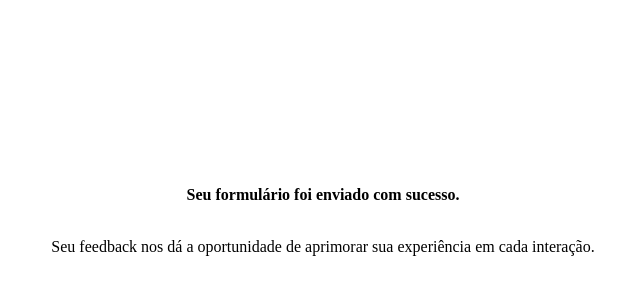
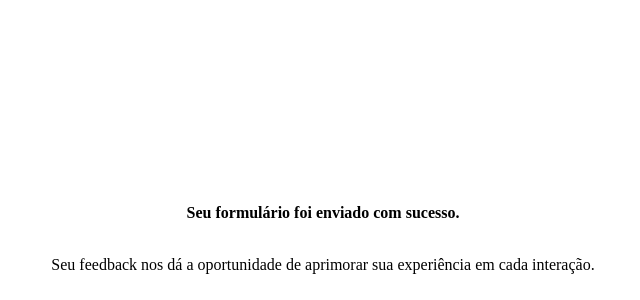
Before and after one commit to doaltoenergyfood/resposta, a plain HTML site: page index.html in a window 1280 px wide. Shown: the top 300 px of the page, without its empty margins (317-957 px from the left). Drawn offline with Linux system fonts and the light colour scheme.

Commit message:
versão 2

```diff
--- a/index.html
+++ b/index.html
@@ -8,15 +8,16 @@
     <title>Do Alto - Obrigado</title>
 </head>
 
+<body>
+    <p style="text-align: center;"><br></p>
+    <p style="text-align: center;"><br></p>
+    <p style="text-align: center;"><br></p>
+    <p style="text-align: center;"><br></p>
+    <p style="text-align: center;"><br></p>
+    <p style="text-align: center;"><br><strong>Seu formulário foi enviado com sucesso.</strong></p>
+    <p style="text-align: center;"><br>Seu feedback nos dá a oportunidade de aprimorar sua experiência em cada interação.</p>
+    <p style="text-align: center;"><br></p>
+    <p style="text-align: center;"><img src="logoss.png" width="109" height="109" /></p>
+</body>
 
-
-
-<p style="text-align: center;">&nbsp;</p>
-<p style="text-align: center;">&nbsp;</p>
-<p style="text-align: center;">&nbsp;</p>
-<p style="text-align: center;">&nbsp;</p>
-<p style="text-align: center;">&nbsp;</p>
-<p style="text-align: center;"><strong>Seu formul&aacute;rio foi enviado com sucesso.</strong></p>
-<p style="text-align: center;"><br />Seu feedback nos d&aacute; a oportunidade de aprimorar sua experi&ecirc;ncia em cada intera&ccedil;&atilde;o.</p>
-<p style="text-align: center;">&nbsp;</p>
-<p style="text-align: center;"><img src="logoss.png" width="109" height="109" /></p>
+</html>
```
